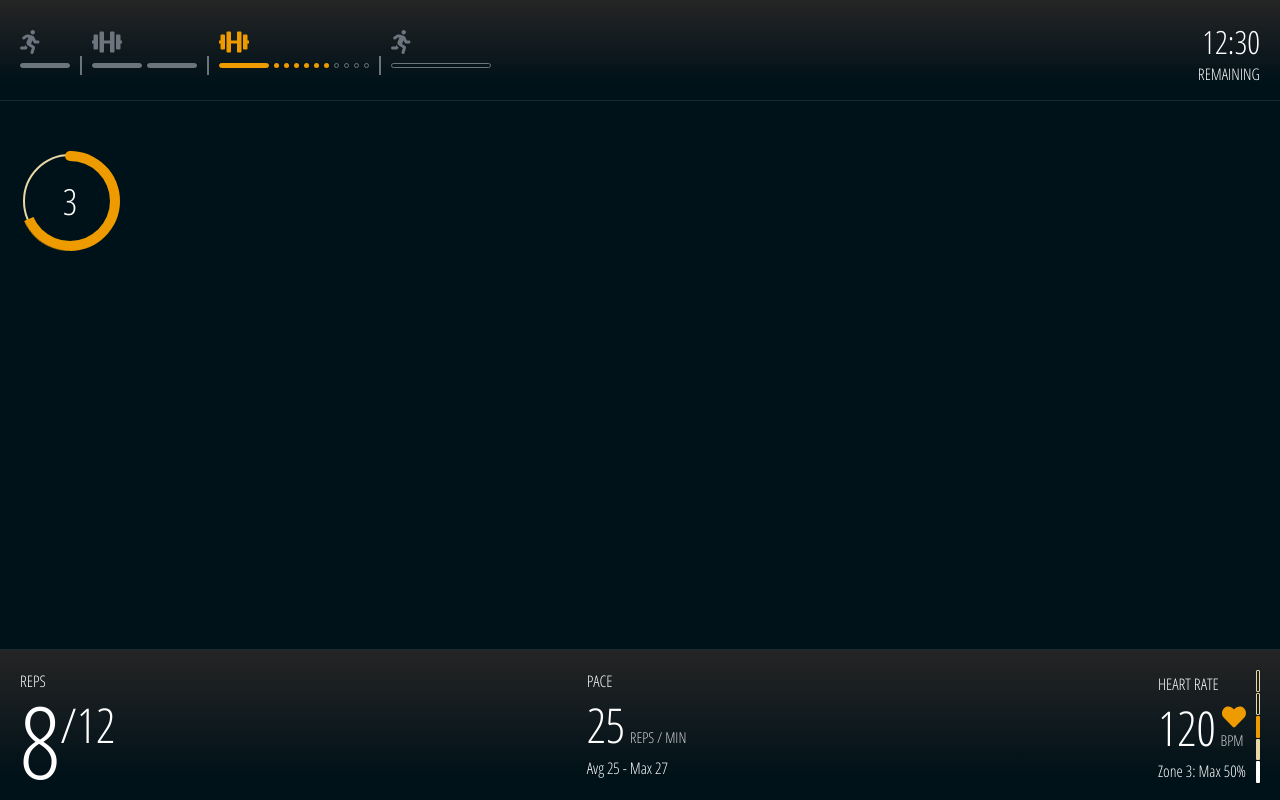
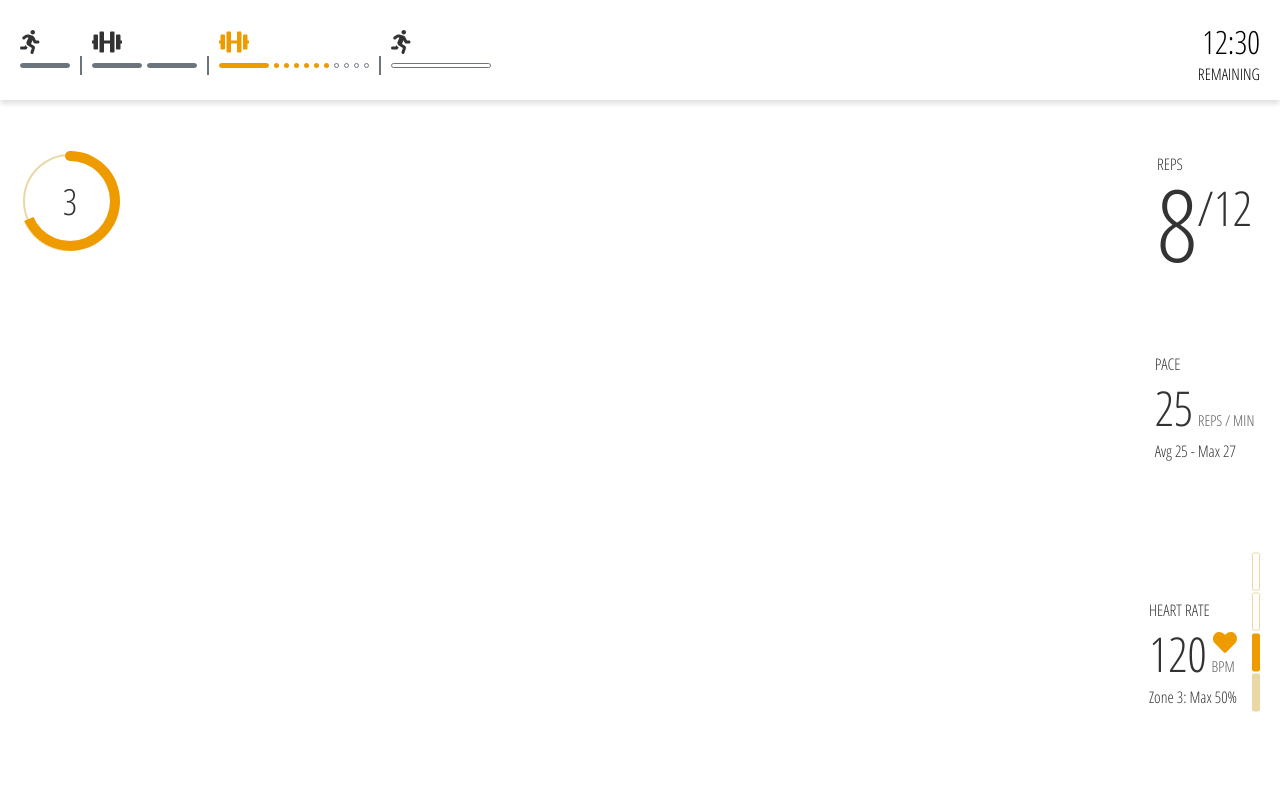
Before and after one commit to insomniac1426/fit-clone, a React app: page / in a window 1280 px wide. Built offline with nearby package versions, Linux system fonts and the light colour scheme.

Commit message:
Changed theme to light

```diff
--- a/src/App/components/layout/Body/Body.js
+++ b/src/App/components/layout/Body/Body.js
@@ -2,12 +2,12 @@ import React, { useState } from "react";
 import "./index.css";
 import Timer from "./Timer/Timer";
 import Webcam from "react-webcam";
-
+import ExerciseMetrics from "./ExerciseMetrics";
 
 class Body extends React.Component {
   constructor(props) {
-    super(props)
-    this.state = {animationTime: 8}
+    super(props);
+    this.state = { animationTime: 8 };
   }
 
   render() {
@@ -15,6 +15,7 @@ class Body extends React.Component {
       <div className="mg-top-100 app_body-container">
         <Timer animationTime={this.state.animationTime} />
         <WebcamCapture />
+        <ExerciseMetrics />
       </div>
     );
   }
@@ -24,25 +25,23 @@ const WebcamCapture = () => {
   const [devices, setDevices] = React.useState([]);
 
   const handleDevices = React.useCallback(
-    mediaDevices =>
-      setDevices(mediaDevices.filter(({ kind }) => kind === "videoinput")),
+    (mediaDevices) => setDevices(mediaDevices.filter(({ kind }) => kind === "videoinput")),
     [setDevices]
   );
 
-  React.useEffect(
-    () => {
-      navigator.mediaDevices.enumerateDevices().then(handleDevices);
-    },
-    [handleDevices]
-  );
+  React.useEffect(() => {
+    navigator.mediaDevices.enumerateDevices().then(handleDevices);
+  }, [handleDevices]);
 
   return (
     <>
-      {devices.filter(device => device.label.includes('0x0000')).map((device, key) => (
+      {devices
+        .filter((device) => device.label.includes("0x0000"))
+        .map((device, key) => (
           <div className="app_body_webcam_container">
-          <Webcam audio={false} videoConstraints={{ deviceId: device.deviceId }} />
+            <Webcam audio={false} videoConstraints={{ deviceId: device.deviceId }} />
           </div>
-         ))}
+        ))}
     </>
   );
 };
--- a/src/App/components/layout/Footer/Footer.js
+++ b/src/App/components/layout/Body/ExerciseMetrics/ExerciseMetrics.js
@@ -6,9 +6,8 @@ import HeartRate from "./components/HeartRate";
 import "./index.css";
 
 class Footer extends React.Component {
-
   constructor(props) {
-    super(props)
+    super(props);
     this.state = {
       reps: {
         title: "REPS",
@@ -33,12 +32,12 @@ class Footer extends React.Component {
         units: "BPM",
         subtitle: "Zone 3: Max 50%",
       },
-    }
+    };
   }
 
   render() {
     return (
-      <div className="app_footer_container flex-general">
+      <div className="app_footer_container flex-general flex-col">
         <Reps {...(this.state.reps || {})} />
         <Pace {...(this.state.pace || {})} />
         <HeartRate {...(this.state.heartRate || {})} />
--- a/src/App/components/layout/Footer/components/HeartRate/HeartRate.js
+++ b/src/App/components/layout/Body/ExerciseMetrics/components/HeartRate/HeartRate.js
@@ -3,9 +3,8 @@ import { FontAwesomeIcon } from "@fortawesome/react-fontawesome";
 import { faHeart } from "@fortawesome/free-solid-svg-icons";
 
 class HeartRate extends React.Component {
-
   constructor(props) {
-    super(props)
+    super(props);
   }
 
   render() {
@@ -36,20 +35,19 @@ class HeartRate extends React.Component {
       </div>
     );
   }
-};
+}
 
 export default HeartRate;
 
 class HeartRateHist extends React.Component {
-
   constructor(props) {
-    super(props)
+    super(props);
   }
 
   render() {
     const heartRateCellMeta = getHeartRateMeta(this.props.heartRate);
     return (
-      <div className="footer_heart-rate-meter-container">
+      <div className="footer_heart-rate-meter-container flex-general flex-col">
         {Array.isArray(heartRateCellMeta) &&
           heartRateCellMeta.map((cellData, idx) => {
             return <div key={idx} className="footer_heart-rate-meter-cell" style={cellData}></div>;
@@ -57,8 +55,7 @@ class HeartRateHist extends React.Component {
       </div>
     );
   }
-
-};
+}
 
 /**
  * This method generates the dynamic style required for a heart rate cell
--- a/src/App/components/layout/Footer/index.css
+++ b/src/App/components/layout/Body/ExerciseMetrics/index.css
@@ -1,22 +1,15 @@
 .app_footer_container {
-  width: 100%;
-  height: 150px;
-  background: linear-gradient(
-    180deg,
-    #252525 0%,
-    rgba(0, 18, 25, 0) 83.85%,
-    rgba(0, 18, 25, 0) 100%
-  );
-  color: white;
-  position: fixed;
-  bottom: 0;
-  left: 0;
+  /* color: white; */
+  position: absolute;
+  top: 50%;
+  transform: translateY(-50%);
+  right: 0;
   padding: 20px 20px 15px;
   box-sizing: border-box;
 }
 
 .app_footer_element_container {
-  height: 100%;
+  height: 200px;
   box-sizing: border-box;
 }
 
@@ -27,14 +20,14 @@
 }
 
 .footer_heart-rate-meter-container {
-  margin-left: 10px;
+  margin-left: 15px;
   height: 100%;
 }
 
 .footer_heart-rate-meter-cell {
   height: 19%;
-  width: 4px;
+  width: 8px;
   box-sizing: border-box;
   margin-bottom: 1px;
-  border-radius: 1px;
+  border-radius: 2px;
 }
--- /dev/null
+++ b/src/App/components/layout/Body/ExerciseMetrics/index.js
@@ -0,0 +1,3 @@
+import ExerciseMetrics from "./ExerciseMetrics";
+
+export default ExerciseMetrics;
--- a/src/App/components/layout/Body/Timer/index.css
+++ b/src/App/components/layout/Body/Timer/index.css
@@ -35,7 +35,7 @@
   height: 80px;
   width: 80px;
   z-index: 6;
-  background: #001219;
+  background: #fff;
   border-radius: 50%;
 }
 
--- a/src/App/components/layout/Body/index.css
+++ b/src/App/components/layout/Body/index.css
@@ -1,19 +1,19 @@
 .app_body-container {
+  position: relative;
   display: grid;
   grid-template-columns: repeat(3);
   gap: 10px;
   grid-auto-flow: column;
   grid-auto-columns: 30% 40% 30%;
-  height: calc(100vh - 250px);
+  height: calc(100vh - 100px);
   overflow-y: auto;
   box-sizing: border-box;
-  color: #fff;
+  color: #333;
   border: 1px solid rgba(255, 255, 255, 0.1);
   border-left: 0;
   border-right: 0;
 }
 
-
 .app_body_webcam_container {
   background-color: blue;
 }
--- a/src/App/components/layout/Footer/index.js
+++ /dev/null
@@ -1,3 +0,0 @@
-import Footer from "./Footer";
-
-export default Footer;
--- a/src/App/components/layout/Header/components/ExerciseProgress/ExerciseProgress.js
+++ b/src/App/components/layout/Header/components/ExerciseProgress/ExerciseProgress.js
@@ -4,9 +4,8 @@ import { faDumbbell, faRunning } from "@fortawesome/free-solid-svg-icons";
 import "./index.css";
 
 class ExerciseProgress extends React.Component {
-
   constructor(props) {
-    super(props)
+    super(props);
   }
 
   render() {
@@ -22,18 +21,22 @@ class ExerciseProgress extends React.Component {
 export default ExerciseProgress;
 
 class SingleExerciseProgress extends React.Component {
-
-  constructor(props){
-    super(props)
+  constructor(props) {
+    super(props);
   }
 
   render() {
     return (
       <div className="header_single-exercise-progress-container">
         {!!this.props.imageUrl && <img src={this.props.imageUrl}></img>}
-        {!!this.props.type && <ExerciseIcon inProgress={this.props.inProgress} type={this.props.type} />}
+        {!!this.props.type && (
+          <ExerciseIcon inProgress={this.props.inProgress} type={this.props.type} />
+        )}
         <div className="header_single-exercise-progress-bars-container flex-general jus-st">
-          <SingleExerciseProgressBars perSetData={this.props.perSetData} inProgress={!!this.props.inProgress} />
+          <SingleExerciseProgressBars
+            perSetData={this.props.perSetData}
+            inProgress={!!this.props.inProgress}
+          />
         </div>
       </div>
     );
@@ -41,9 +44,8 @@ class SingleExerciseProgress extends React.Component {
 }
 
 class SingleExerciseProgressBars extends React.Component {
-
   constructor(props) {
-    super(props)
+    super(props);
   }
 
   render() {
@@ -51,7 +53,14 @@ class SingleExerciseProgressBars extends React.Component {
       Array.isArray(this.props.perSetData) &&
       this.props.perSetData.map(({ size, complete, reps, repsComplete }, index) => {
         if (!complete && this.props.inProgress) {
-          return <SingleExerciseIncompleteSet key={index} reps={reps} repsComplete={repsComplete} size={size} />;
+          return (
+            <SingleExerciseIncompleteSet
+              key={index}
+              reps={reps}
+              repsComplete={repsComplete}
+              size={size}
+            />
+          );
         }
 
         return (
@@ -68,9 +77,8 @@ class SingleExerciseProgressBars extends React.Component {
 }
 
 class SingleExerciseIncompleteSet extends React.Component {
-
   constructor(props) {
-    super(props)
+    super(props);
   }
 
   render() {
@@ -93,9 +101,8 @@ class SingleExerciseIncompleteSet extends React.Component {
 }
 
 class ExerciseIcon extends React.Component {
-
   constructor(props) {
-    super(props)
+    super(props);
   }
 
   render() {
@@ -105,7 +112,7 @@ class ExerciseIcon extends React.Component {
           <FontAwesomeIcon
             style={{ fontSize: "24px" }}
             icon={faRunning}
-            color={this.props.inProgress ? "#ee9b00" : "#6c757d"}
+            color={this.props.inProgress ? "#ee9b00" : "#333"}
           />
         );
       case "weight-training":
@@ -113,7 +120,7 @@ class ExerciseIcon extends React.Component {
           <FontAwesomeIcon
             style={{ fontSize: "24px" }}
             icon={faDumbbell}
-            color={this.props.inProgress ? "#ee9b00" : "#6c757d"}
+            color={this.props.inProgress ? "#ee9b00" : "#333"}
           />
         );
     }
--- a/src/App/components/layout/Header/index.css
+++ b/src/App/components/layout/Header/index.css
@@ -1,16 +1,17 @@
 .app_header_container {
   width: 100%;
   height: 100px;
-  background: linear-gradient(
+  /* background: linear-gradient(
     180deg,
     #252525 0%,
     rgba(0, 18, 25, 0) 83.85%,
     rgba(0, 18, 25, 0) 100%
-  );
-  color: white;
+  ); */
+  /* color: white; */
   position: fixed;
   top: 0;
   left: 0;
   padding: 20px 20px 15px;
   box-sizing: border-box;
+  box-shadow: 0 3px 6px 0 rgb(0 0 0 / 15%);
 }
--- a/src/App/index.js
+++ b/src/App/index.js
@@ -1,21 +1,18 @@
 import React from "react";
 import Body from "./components/layout/Body";
-import Footer from "./components/layout/Footer";
 import Header from "./components/layout/Header";
 
 class App extends React.Component {
-
   constructor(props) {
     super(props);
   }
 
   render() {
     return (
-    <div>
-      <Header />
-      <Body />
-      <Footer />
-    </ div>
+      <div>
+        <Header />
+        <Body />
+      </div>
     );
   }
 }
--- a/src/app.css
+++ b/src/app.css
@@ -1,7 +1,8 @@
 html,
 body {
   margin: 0;
-  background: #001219;
+  /* background: #001219; */
+  background: #fff;
   font-family: "Open Sans Condensed", sans-serif;
 }
 
@@ -27,3 +28,7 @@ p {
 .mg-top-100 {
   margin-top: 100px;
 }
+
+.flex-general.flex-col {
+  flex-direction: column;
+}
```
Also changed, not shown: src/App/components/layout/Body/ExerciseMetrics/components/HeartRate/index.js (renamed from src/App/components/layout/Footer/components/HeartRate/index.js), src/App/components/layout/Body/ExerciseMetrics/components/Pace/Pace.js (renamed from src/App/components/layout/Footer/components/Pace/Pace.js), src/App/components/layout/Body/ExerciseMetrics/components/Pace/index.js (renamed from src/App/components/layout/Footer/components/Pace/index.js), src/App/components/layout/Body/ExerciseMetrics/components/Reps/Reps.js (renamed from src/App/components/layout/Footer/components/Reps/Reps.js), src/App/components/layout/Body/ExerciseMetrics/components/Reps/index.js (renamed from src/App/components/layout/Footer/components/Reps/index.js).
